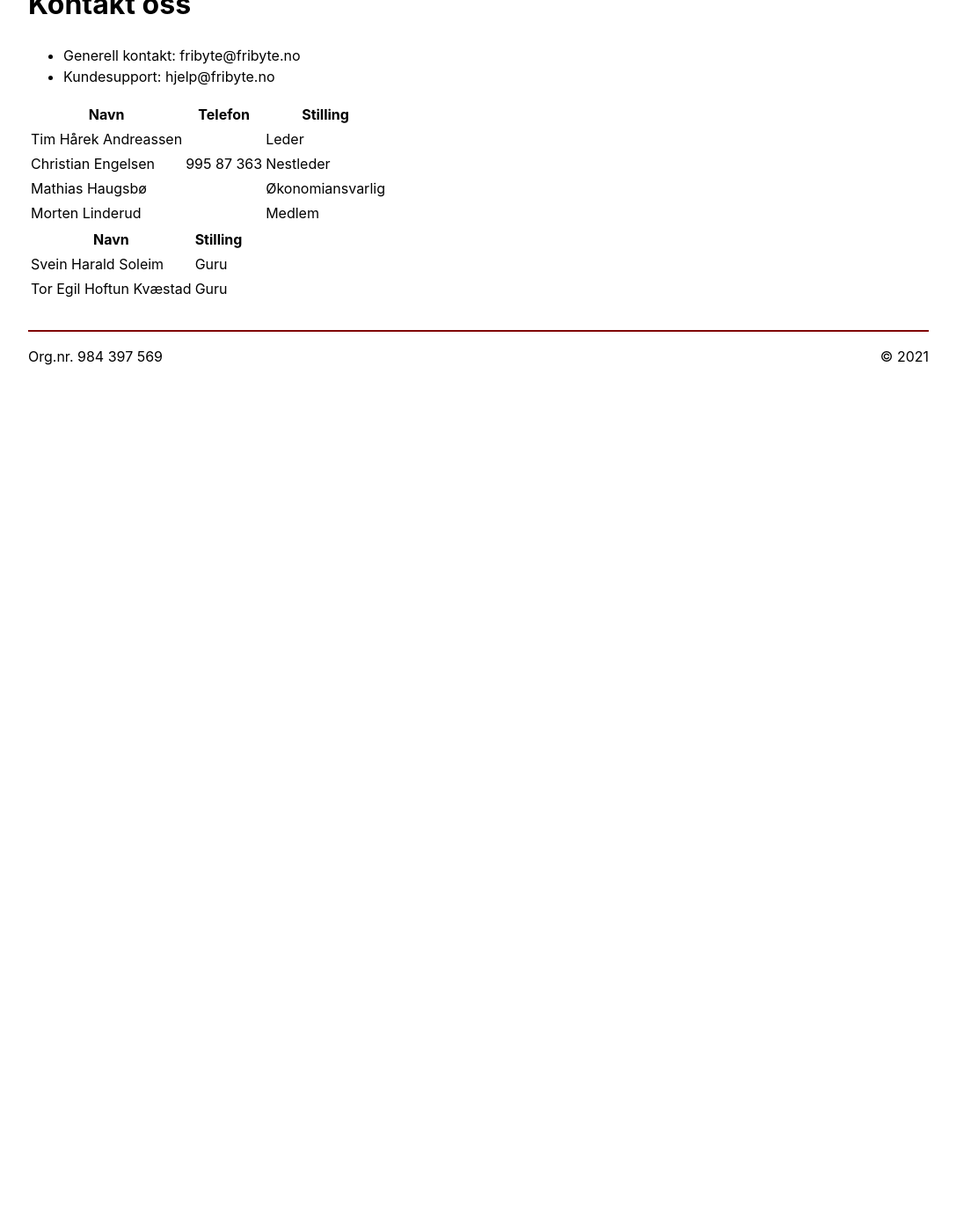
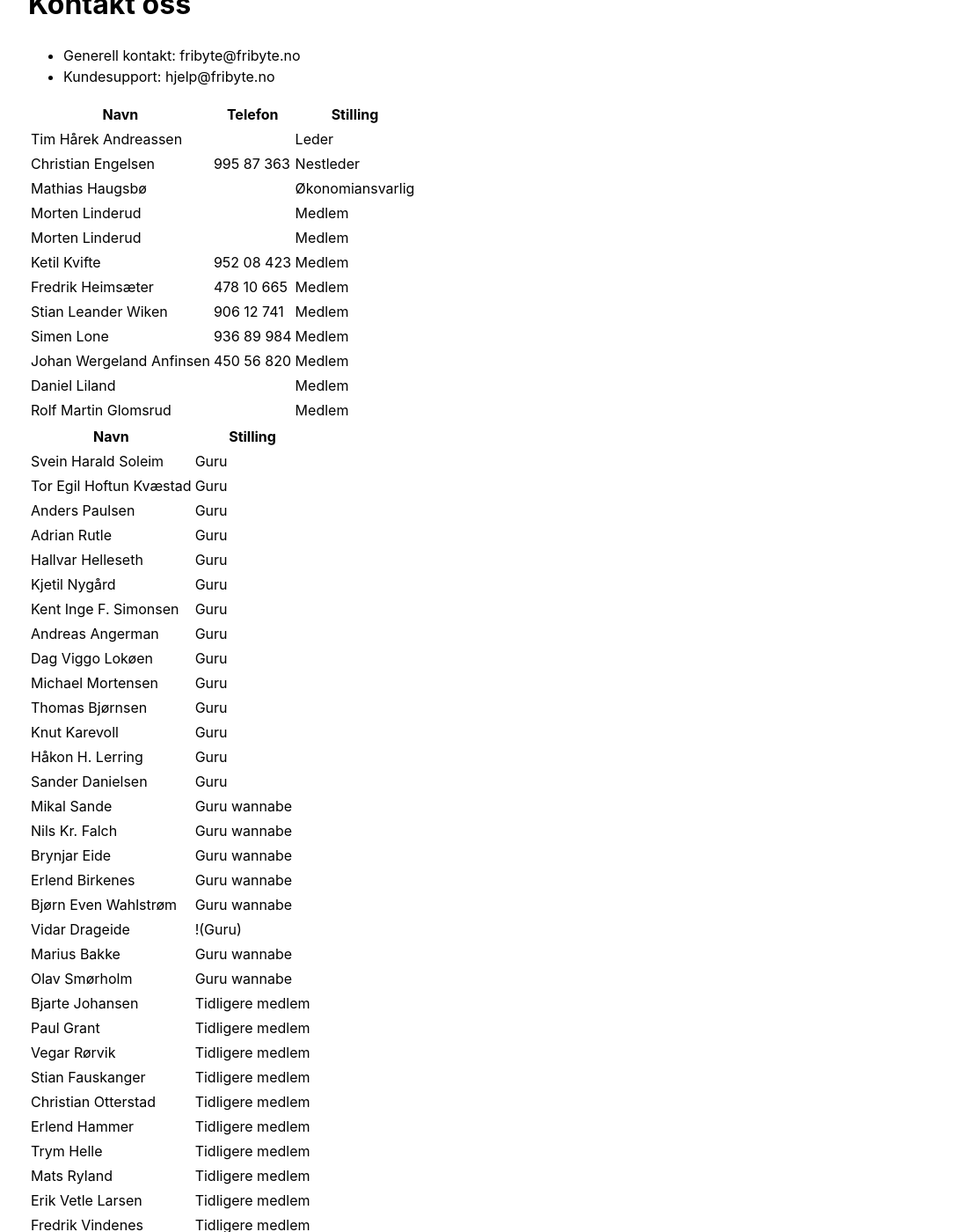
Before and after one commit to fribyte-code/fribyte.no, a Jekyll site: the page built from pages/kontakt.html, in a window 1280 px wide and 1400 px high, scrolled down 196 px. Shown: the whole window at 88% size, without its empty margins (96-1183 px from the left). Built offline with Jekyll 4.4.1, drawn with Linux system fonts in a browser that asks for light colours; before the commit the page ends 900 px from its top, so only the background shows below that.

Commit message:
chore: Added remainder of members

```diff
--- a/_data/members.yml
+++ b/_data/members.yml
@@ -22,6 +22,55 @@
   joined:
   left:
   active: true
+- name: Morten Linderud
+  phone:
+  position: Medlem
+  joined:
+  left:
+  active: true
+- name: Ketil Kvifte
+  phone: 952 08 423
+  position: Medlem
+  joined:
+  left:
+  active: true
+- name: Fredrik Heimsæter
+  phone: 478 10 665
+  position: Medlem
+  joined:
+  left:
+  active: true
+- name: Stian Leander Wiken
+  phone: 906 12 741
+  position: Medlem
+  joined:
+  left:
+  active: true
+- name: Simen Lone
+  phone: 936 89 984
+  position: Medlem
+  joined:
+  left:
+  active: true
+- name: Johan Wergeland Anfinsen
+  phone: 450 56 820
+  position: Medlem
+  joined:
+  left:
+  active: true
+- name: Daniel Liland
+  phone:
+  position: Medlem
+  joined:
+  left:
+  active: true
+- name: Rolf Martin Glomsrud
+  phone:
+  position: Medlem
+  joined:
+  left:
+  active: true
+# Tidligere medlemmer
 - name: Svein Harald Soleim
   phone:
   position: Guru
@@ -34,3 +83,183 @@
   joined:
   left:
   active: false
+- name: Anders Paulsen
+  phone:
+  position: Guru
+  joined:
+  left:
+  active: false
+- name: Adrian Rutle
+  phone:
+  position: Guru
+  joined:
+  left:
+  active: false
+- name: Hallvar Helleseth
+  phone:
+  position: Guru
+  joined:
+  left:
+  active: false
+- name: Kjetil Nygård
+  phone:
+  position: Guru
+  joined:
+  left:
+  active: false
+- name: Kent Inge F. Simonsen
+  phone:
+  position: Guru
+  joined:
+  left:
+  active: false
+- name: Andreas Angerman
+  phone:
+  position: Guru
+  joined:
+  left:
+  active: false
+- name: Dag Viggo Lokøen
+  phone:
+  position: Guru
+  joined:
+  left:
+  active: false
+- name: Michael Mortensen
+  phone:
+  position: Guru
+  joined:
+  left:
+  active: false
+- name: Thomas Bjørnsen
+  phone:
+  position: Guru
+  joined:
+  left:
+  active: false
+- name: Knut Karevoll
+  phone:
+  position: Guru
+  joined:
+  left:
+  active: false
+- name: Håkon H. Lerring
+  phone:
+  position: Guru
+  joined:
+  left:
+  active: false
+- name: Sander Danielsen
+  phone:
+  position: Guru
+  joined:
+  left:
+  active: false
+- name: Mikal Sande
+  phone:
+  position: Guru wannabe
+  joined:
+  left:
+  active: false
+- name: Nils Kr. Falch
+  phone:
+  position: Guru wannabe
+  joined:
+  left:
+  active: false
+- name: Brynjar Eide
+  phone:
+  position: Guru wannabe
+  joined:
+  left:
+  active: false
+- name: Erlend Birkenes
+  phone:
+  position: Guru wannabe
+  joined:
+  left:
+  active: false
+- name: Bjørn Even Wahlstrøm
+  phone:
+  position: Guru wannabe
+  joined:
+  left:
+  active: false
+- name: Vidar Drageide
+  phone:
+  position: "!(Guru)"
+  joined:
+  left:
+  active: false
+- name: Marius Bakke
+  phone:
+  position: Guru wannabe
+  joined:
+  left:
+  active: false
+- name: Olav Smørholm
+  phone:
+  position: Guru wannabe
+  joined:
+  left:
+  active: false
+- name: Bjarte Johansen
+  phone:
+  position: Tidligere medlem
+  joined:
+  left:
+  active: false
+- name: Paul Grant
+  phone:
+  position: Tidligere medlem
+  joined:
+  left:
+  active: false
+- name: Vegar Rørvik
+  phone:
+  position: Tidligere medlem
+  joined:
+  left:
+  active: false
+- name: Stian Fauskanger
+  phone:
+  position: Tidligere medlem
+  joined:
+  left:
+  active: false
+- name: Christian Otterstad
+  phone:
+  position: Tidligere medlem
+  joined:
+  left:
+  active: false
+- name: Erlend Hammer
+  phone:
+  position: Tidligere medlem
+  joined:
+  left:
+  active: false
+- name: Trym Helle
+  phone:
+  position: Tidligere medlem
+  joined:
+  left:
+  active: false
+- name: Mats Ryland
+  phone:
+  position: Tidligere medlem
+  joined:
+  left:
+  active: false
+- name: Erik Vetle Larsen
+  phone:
+  position: Tidligere medlem
+  joined:
+  left:
+  active: false
+- name: Fredrik Vindenes
+  phone:
+  position: Tidligere medlem
+  joined:
+  left:
+  active: false
```
